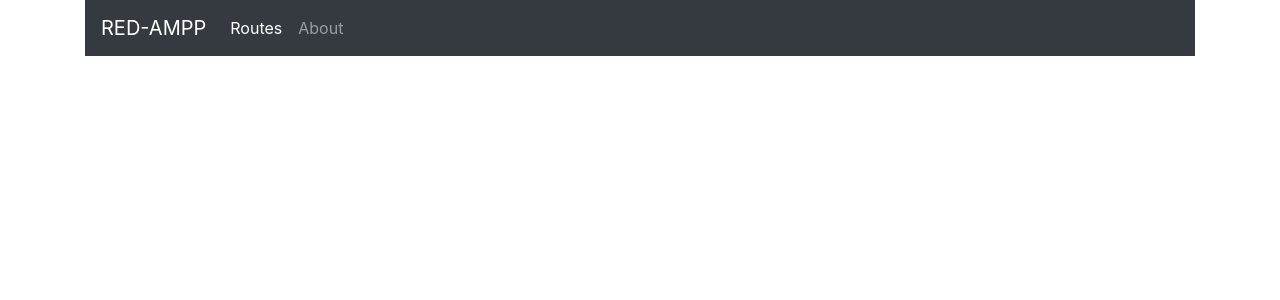
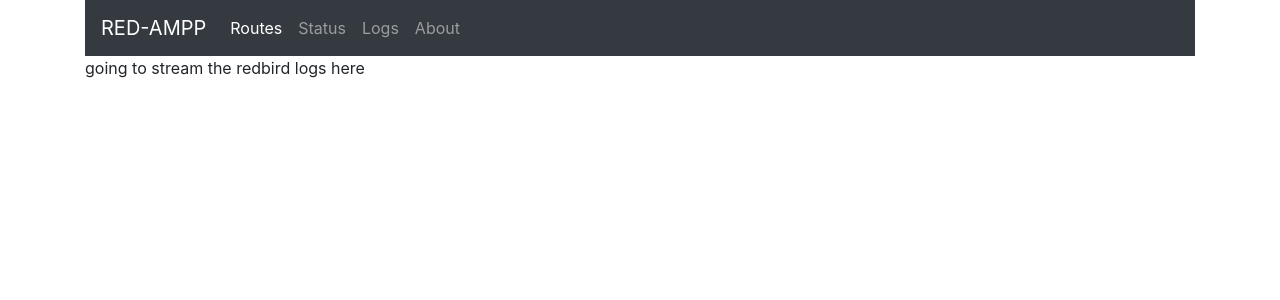
Before and after one commit to pcnate/red-ampp, an Angular app: page /red-ampp/logs in a window 1280 px wide. Before the commit this address led to /red-ampp/. Shown: the top 300 px of the page. Built offline with nearby package versions, Linux system fonts and the light colour scheme.

Commit message:
add logs and status, fix routing

```diff
--- a/package.json
+++ b/package.json
@@ -2,6 +2,7 @@
   "name": "red-ampp-gui",
   "version": "0.0.0",
   "scripts": {
+    "dev": "ng serve",
     "ng": "ng",
     "start": "ng serve",
     "build": "ng build",
--- a/src/app/app.component.html
+++ b/src/app/app.component.html
@@ -9,10 +9,16 @@
     <div class="collapse navbar-collapse" id="navbarSupportedContent">
       <ul class="navbar-nav mr-auto">
         <li class="nav-item active">
-          <a class="nav-link" routerLink="/red-ampp/">Routes<span class="sr-only">(current)</span></a>
+          <a class="nav-link" routerLink="/">Routes<span class="sr-only">(current)</span></a>
         </li>
         <li class="nav-item">
-          <a class="nav-link" routerLink="/red-ampp/about">About</a>
+          <a class="nav-link" routerLink="/status">Status</a>
+        </li>
+        <li class="nav-item">
+          <a class="nav-link" routerLink="/logs">Logs</a>
+        </li>
+        <li class="nav-item">
+          <a class="nav-link" routerLink="/about">About</a>
         </li>
       </ul>
     </div>
--- a/src/app/app.module.ts
+++ b/src/app/app.module.ts
@@ -6,13 +6,17 @@ import { AppRoutingModule } from './app-routing.module';
 import { AppComponent } from './app.component';
 import { AboutComponent } from './about/about.component';
 import { SettingsComponent } from './settings/settings.component';
+import { StatusComponent } from './status/status.component';
 import { FormsModule } from '@angular/forms';
+import { LogsComponent } from './logs/logs.component';
 
 @NgModule({
   declarations: [
     AppComponent,
     AboutComponent,
-    SettingsComponent
+    SettingsComponent,
+    StatusComponent,
+    LogsComponent
   ],
   imports: [
     BrowserModule,
--- /dev/null
+++ b/src/app/logs/logs.component.html
@@ -0,0 +1,3 @@
+<p>
+  going to stream the redbird logs here
+</p>
--- /dev/null
+++ b/src/app/logs/logs.component.ts
@@ -0,0 +1,15 @@
+import { Component, OnInit } from '@angular/core';
+
+@Component({
+  selector: 'app-logs',
+  templateUrl: './logs.component.html',
+  styleUrls: ['./logs.component.scss']
+})
+export class LogsComponent implements OnInit {
+
+  constructor() { }
+
+  ngOnInit() {
+  }
+
+}
--- /dev/null
+++ b/src/app/status/status.component.html
@@ -0,0 +1,3 @@
+<p>
+  show the app status and ports here
+</p>
--- /dev/null
+++ b/src/app/status/status.component.ts
@@ -0,0 +1,15 @@
+import { Component, OnInit } from '@angular/core';
+
+@Component({
+  selector: 'app-status',
+  templateUrl: './status.component.html',
+  styleUrls: ['./status.component.scss']
+})
+export class StatusComponent implements OnInit {
+
+  constructor() { }
+
+  ngOnInit() {
+  }
+
+}
```
Also changed, not shown: src/app/app-routing.module.ts (+6 -2 lines), src/app/logs/logs.component.scss (added), src/app/status/status.component.scss (added), 2 other files (tests, documents, lock files or other folders).
